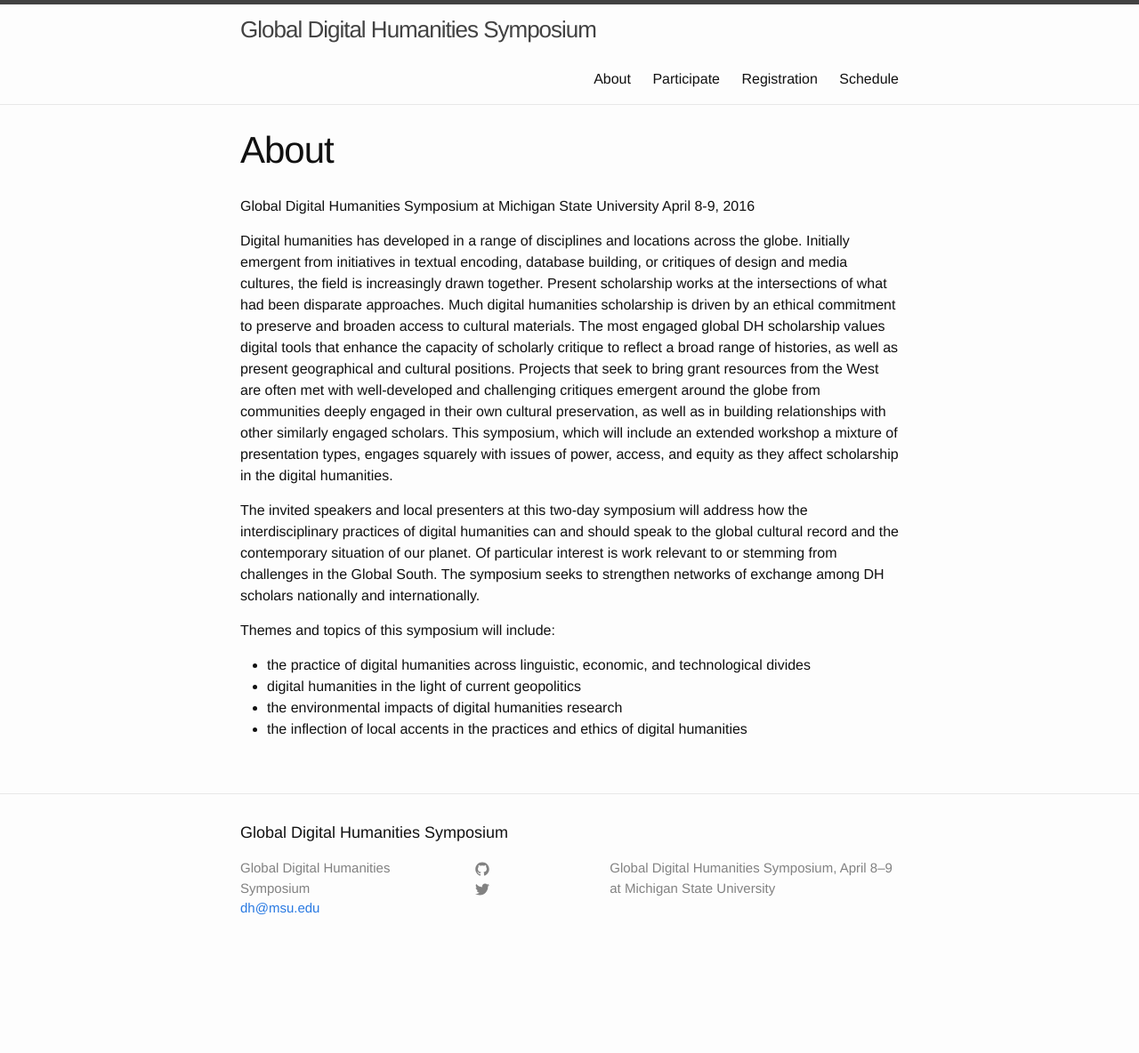
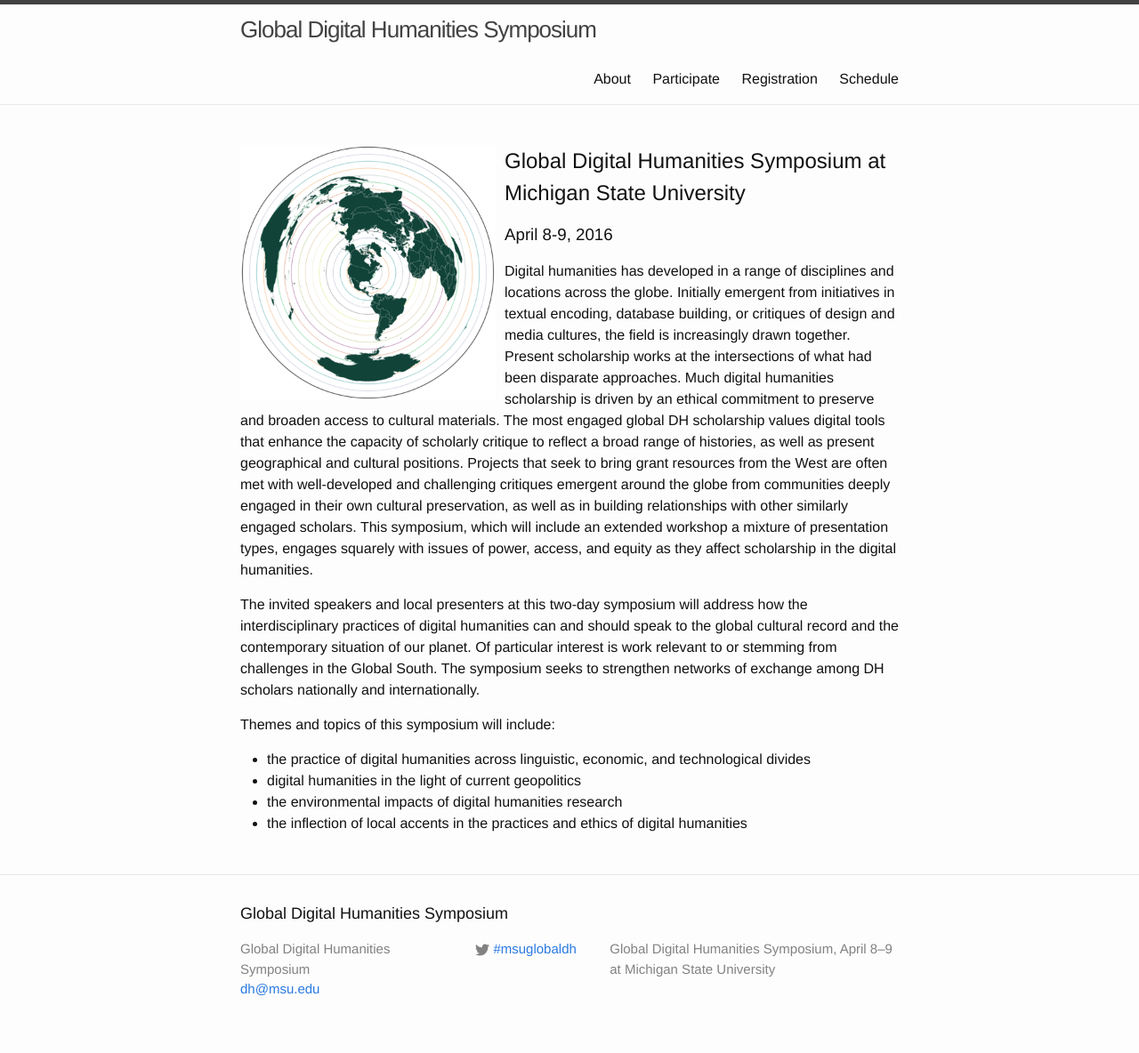
Before and after one commit to msudh/globaldh2016, a Jekyll site: the page built from about.html, in a window 1280 px wide. Shown: the whole page at 89% size. Built offline with Jekyll 4.4.1, drawn with Linux system fonts in a browser that asks for light colours; before the commit the page ends 1093 px from its top, so only the background shows below that; some of the changed lines change nothing that is shown.

Commit message:
added image to page and copied about page

```diff
--- a/_config.yml
+++ b/_config.yml
@@ -4,8 +4,8 @@
 description: "Global Digital Humanities Symposium, April 8–9 at Michigan State University"
 baseurl: ""
 url: "http://msuglobaldh.org/"
-twitter_username: ""
-github_username:  ""
+twitter_username: "#msuglobaldh"
+#github_username:  ""
 
 # Build settings
 markdown: kramdown
--- a/about.md
+++ b/_includes/about.md
@@ -1,11 +1,8 @@
----
-layout: page
-title: About
-permalink: /about/
----
+<img align="left" style="margin:0 10px 10px 0" width="287px" height="287px" src="/images/map-medium.png">
 
-Global Digital Humanities Symposium at Michigan State University
-April 8-9, 2016
+##Global Digital Humanities Symposium at Michigan State University
+
+###April 8-9, 2016
 
 Digital humanities has developed in a range of disciplines and locations across the globe. Initially emergent from initiatives in textual encoding, database building, or critiques of design and media cultures, the field is increasingly drawn together.  Present scholarship works at the intersections of what had been disparate approaches.  Much digital humanities scholarship is driven by an ethical commitment to preserve and broaden access to cultural materials.  The most engaged global DH scholarship values digital tools that enhance the capacity of scholarly critique to reflect a broad range of histories, as well as present geographical and cultural positions.  Projects that seek to bring grant resources from the West are often met with well-developed and challenging critiques emergent around the globe from communities deeply engaged in their own cultural preservation, as well as in building relationships with other similarly engaged scholars. This symposium, which will include an extended workshop a mixture of presentation types, engages squarely with issues of power, access, and equity as they affect scholarship in the digital humanities.
 
--- /dev/null
+++ b/_plugins/markdown.rb
@@ -0,0 +1,23 @@
+=begin
+  Jekyll tag to include Markdown text from _includes directory preprocessing with Liquid.
+  Usage:
+    {% markdown <filename> %}
+  Dependency:
+    - kramdown
+=end
+module Jekyll
+  class MarkdownTag < Liquid::Tag
+    def initialize(tag_name, text, tokens)
+      super
+      @text = text.strip
+    end
+    require "kramdown"
+    def render(context)
+      tmpl = File.read File.join Dir.pwd, "_includes", @text
+      site = context.registers[:site]
+      tmpl = (Liquid::Template.parse tmpl).render site.site_payload
+      html = Kramdown::Document.new(tmpl).to_html
+    end
+  end
+end
+Liquid::Template.register_tag('markdown', Jekyll::MarkdownTag)
--- a/Gemfile
+++ b/about.html
@@ -1,2 +1,7 @@
-source 'https://rubygems.org'
-gem 'github-pages'
+---
+layout: default
+title: About
+permalink: /about/
+---
+
+{% markdown about.md %}
```
Also changed, not shown: 1 other file.
